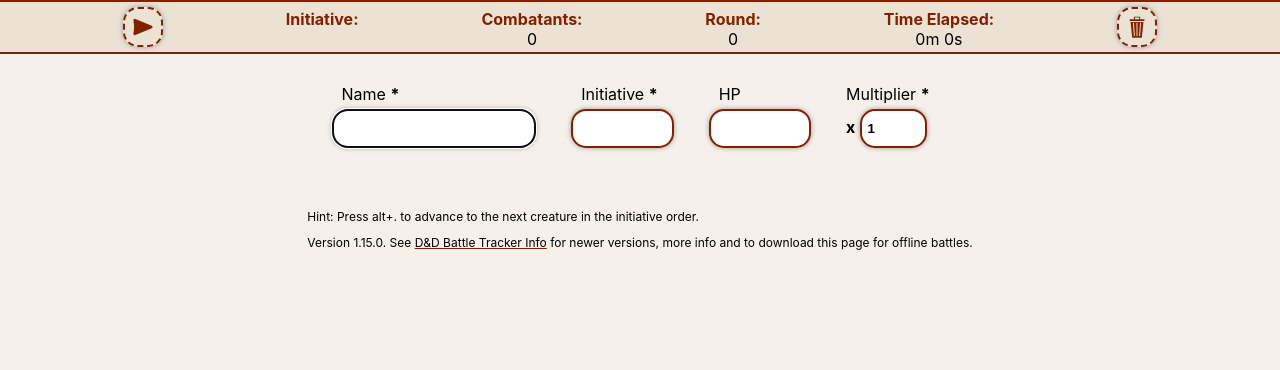
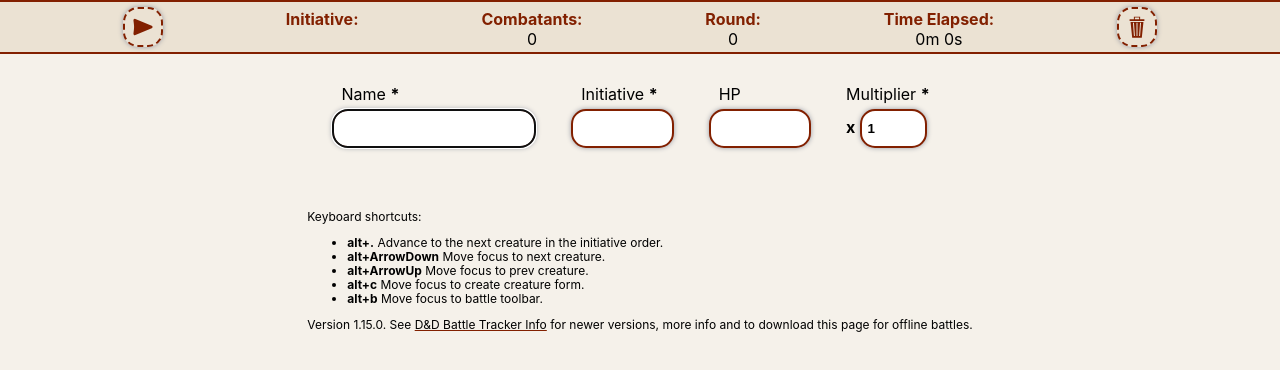
Before and after one commit to Paul-Ladyman/dnd-battle-tracker, a React (Create React App) app: page / in a window 1280 px wide. Shown: the top 370 px of the page. Built offline with nearby package versions, Linux system fonts and the light colour scheme.

Commit message:
Centralise hotkey definitions and add descriptions in footer

```diff
--- a/src/App.js
+++ b/src/App.js
@@ -26,6 +26,7 @@ import {
   addHealthToCreature
 } from './CreatureManager';
 import Footer from './Footer';
+import { hotkeys } from './hotkeys';
 
 class App extends Component {
   constructor(props) {
@@ -55,15 +56,15 @@ class App extends Component {
     };
 
     window.addEventListener('keydown', (e) => {
-      if (isHotkey('alt+.', e)) {
+      if (isHotkey(hotkeys.nextInitiative, e)) {
         this.nextInitiative();
       }
 
-      if (isHotkey('alt+ArrowDown', e)) {
+      if (isHotkey(hotkeys.nextFocus, e)) {
         this.nextFocus();
       }
 
-      if (isHotkey('alt+ArrowUp', e)) {
+      if (isHotkey(hotkeys.prevFocus, e)) {
         this.prevFocus();
       }
     });
--- a/src/BattleToolbar.js
+++ b/src/BattleToolbar.js
@@ -4,6 +4,7 @@ import Timer from './Timer';
 import StartBattleIcon from './icons/StartBattleIcon';
 import NextInitiativeIcon from './icons/NextInitiativeIcon';
 import ResetIcon from './icons/ResetIcon';
+import { hotkeys } from './hotkeys';
 
 class BattleToolbar extends Component {
   constructor(props) {
@@ -13,7 +14,7 @@ class BattleToolbar extends Component {
 
   componentDidMount() {
     window.addEventListener('keydown', (e) => {
-      if (isHotkey('alt+b', e)) {
+      if (isHotkey(hotkeys.battlebar, e)) {
         this.nextButton.current.focus();
       }
     });
--- a/src/CreateCreatureForm.js
+++ b/src/CreateCreatureForm.js
@@ -1,5 +1,6 @@
 import React, { Component } from 'react';
 import isHotkey from 'is-hotkey';
+import { hotkeys } from './hotkeys';
 
 class CreateCreatureForm extends Component {
   static formErrors(name, initiative, healthPoints, multiplier) {
@@ -47,7 +48,7 @@ class CreateCreatureForm extends Component {
     this.nameInput.current.focus();
 
     window.addEventListener('keydown', (e) => {
-      if (isHotkey('alt+c', e)) {
+      if (isHotkey(hotkeys.createCreature, e)) {
         this.nameInput.current.focus();
       }
     });
--- a/src/Footer.js
+++ b/src/Footer.js
@@ -1,11 +1,22 @@
 import React from 'react';
 import ExternalLink from './ExternalLink';
 import { version } from '../package.json';
+import { hotkeys, hotkeyDescriptions } from './hotkeys';
 
 function Footer() {
   return (
     <div className="footer-text">
-      <p className="footer-text--shortcuts">Hint: Press alt+. to advance to the next creature in the initiative order.</p>
+      <div className="footer-text--shortcuts">
+        <p>Keyboard shortcuts:</p>
+        <ul>
+          {Object.keys(hotkeys).map((key, i) => {
+            const hotkey = hotkeys[key];
+            return (
+              <li key={i}><b>{hotkey}</b> {hotkeyDescriptions[key]}</li>
+            );
+          })}
+        </ul>
+      </div>
       <p>
       Version {version}. See&nbsp;
       <ExternalLink
--- /dev/null
+++ b/src/hotkeys.js
@@ -0,0 +1,15 @@
+export const hotkeys =  {
+  nextInitiative: 'alt+.',
+  nextFocus: 'alt+ArrowDown',
+  prevFocus: 'alt+ArrowUp',
+  createCreature: 'alt+c',
+  battlebar: 'alt+b',
+};
+
+export const hotkeyDescriptions =  {
+  nextInitiative: 'Advance to the next creature in the initiative order.',
+  nextFocus: 'Move focus to next creature.',
+  prevFocus: 'Move focus to prev creature.',
+  createCreature: 'Move focus to create creature form.',
+  battlebar: 'Move focus to battle toolbar.'
+};
```
